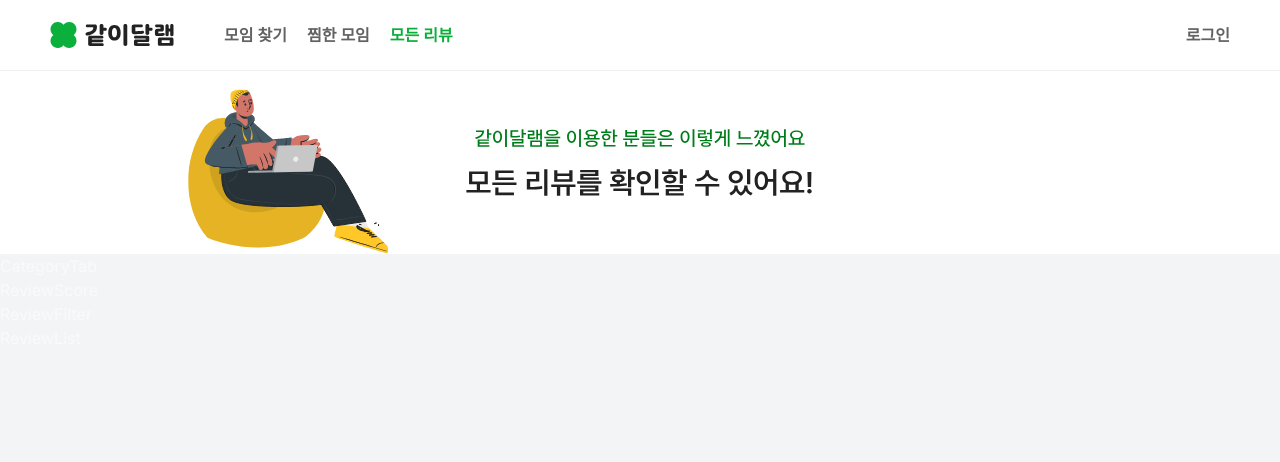
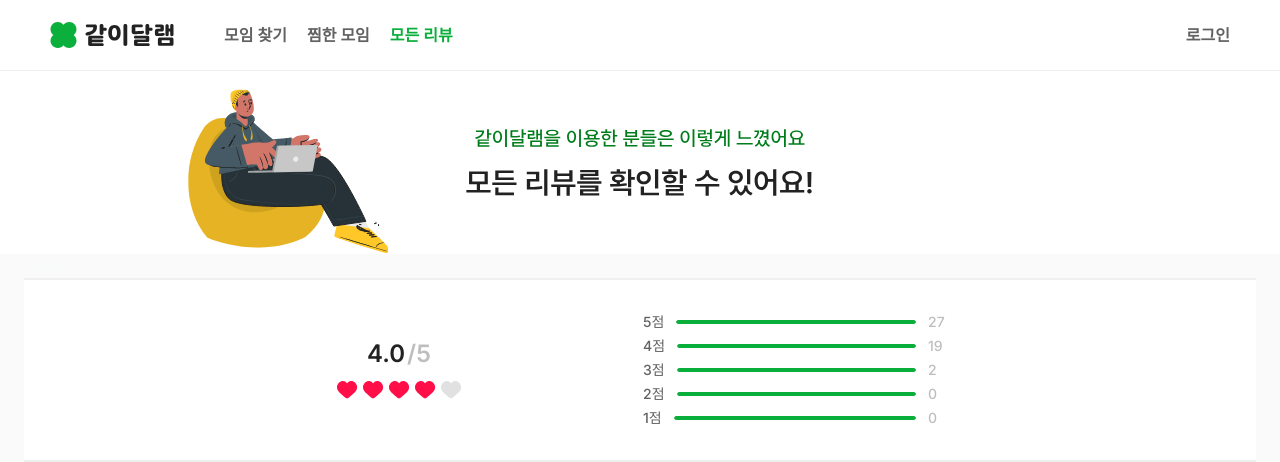
Before and after one commit to yeonna18k/relax-together-front, a Next.js app: page /reviews in a window 1280 px wide. Shown: the top 462 px of the page. Built offline with nearby package versions, Linux system fonts and the light colour scheme.

Commit message:
feat: review score 컴포넌트 생성

```diff
--- a/src/app/reviews/page.tsx
+++ b/src/app/reviews/page.tsx
@@ -6,12 +6,14 @@ import ReviewScore from '@/features/reviews/ui/review-score';
 
 export default function Reviews() {
   return (
-    <div>
+    <div className="bg-gray-50">
       <ReviewBanner />
-      <CategoryTab />
-      <ReviewScore />
-      <ReviewFilter />
-      <ReviewList />
+      <div className="px-4 md:px-6">
+        <CategoryTab />
+        <ReviewScore />
+        <ReviewFilter />
+        <ReviewList />
+      </div>
     </div>
   );
 }
--- /dev/null
+++ b/src/features/reviews/model/score.ts
@@ -0,0 +1,9 @@
+export interface Score {
+  // gatheringId: number;
+  // type: string;
+  fivePoints: number;
+  fourPoints: number;
+  threePoints: number;
+  twoPoints: number;
+  onePoints: number;
+}
--- a/src/features/reviews/ui/review-score/index.tsx
+++ b/src/features/reviews/ui/review-score/index.tsx
@@ -1,3 +1,50 @@
+import ReviewHearts from '@/shared/common/ui/review-card/ReviewHearts';
+import { dummyScore } from '@/shared/fixture/score';
+import { Progress } from '@/shared/ui/progress';
+
 export default function ReviewScore() {
-  return <div>ReviewScore</div>;
+  const scoreArray = Array.from(Object.values(dummyScore)).reverse();
+  const scoreCount = scoreArray.reduce((sum, count) => sum + count, 0);
+  const scoreAverage = Math.floor(
+    scoreArray.reduce((sum, count, index) => {
+      return sum + count * (index + 1);
+    }, 0) / scoreCount,
+  );
+  return (
+    <div className="flex h-[184px] w-full justify-center border-y-2 border-y-gray-200 bg-white py-8">
+      <div className="flex w-[294px] justify-between gap-6 md:w-[550px] md:gap-[120px] lg:w-[610px] lg:gap-[180px]">
+        <div className="flex w-[128px] flex-col items-center justify-center gap-2">
+          <div className="flex gap-[2px] text-xl font-semibold md:text-2xl">
+            <span className="text-gray-900">{scoreAverage.toFixed(1)}</span>
+            <span className="text-gray-400">/5</span>
+          </div>
+          <div className="flex gap-[2px] text-xl font-semibold">
+            <ReviewHearts score={scoreAverage} />
+          </div>
+        </div>
+        <div className="flex w-[146px] flex-col gap-1 md:w-[302px]">
+          {scoreArray.reverse().map((score, index) => {
+            return (
+              <div
+                key={`${5 - index}-star-rating`}
+                className="flex gap-3 text-sm font-medium"
+              >
+                <div className="flex w-[117px] items-center justify-between gap-3 md:w-[273px]">
+                  <span className="whitespace-nowrap text-gray-700">
+                    {5 - index}점
+                  </span>
+                  <Progress
+                    reviews={true}
+                    value={50}
+                    className="w-full bg-gray-200"
+                  />
+                </div>
+                <span className="text-gray-400">{score}</span>
+              </div>
+            );
+          })}
+        </div>
+      </div>
+    </div>
+  );
 }
--- /dev/null
+++ b/src/shared/fixture/score.ts
@@ -0,0 +1,11 @@
+import { Score } from '@/features/reviews/model/score';
+
+export const dummyScore: Score = {
+  // gatheringId: 1,
+  // type: '달램핏',
+  fivePoints: 27,
+  fourPoints: 19,
+  threePoints: 2,
+  twoPoints: 0,
+  onePoints: 0,
+};
--- a/src/shared/ui/progress.tsx
+++ b/src/shared/ui/progress.tsx
@@ -9,11 +9,14 @@ const Progress = React.forwardRef<
   React.ElementRef<typeof ProgressPrimitive.Root>,
   React.ComponentPropsWithoutRef<typeof ProgressPrimitive.Root> & {
     capacity: number;
+    // isClosed?: boolean;
+    reviews?: boolean;
   }
->(({ className, value, capacity, ...props }, ref) => {
+>(({ className, value, capacity, reviews, ...props }, ref) => {
   const isClosed = value === capacity;
   const bgColor = isClosed ? 'bg-green-400' : 'bg-green-500';
 
+  const maxCapacity = reviews ? 100 : 20;
   const currentParticipants = value || 0;
   const progressPercentage = (currentParticipants / capacity) * 100;
 
@@ -28,7 +31,7 @@ const Progress = React.forwardRef<
     >
       <ProgressPrimitive.Indicator
         data-testid="indicator"
-        className={`h-full w-full flex-1 transition-all ${bgColor}`}
+        className={`h-full w-full flex-1 transition-all ${bgColor} ${reviews && 'rounded-md bg-gray-800'}`}
         style={{
           transform: `translateX(-${100 - progressPercentage}%)`,
         }}
```
Also changed, not shown: src/shared/assets/icons/heart-active.svg.
